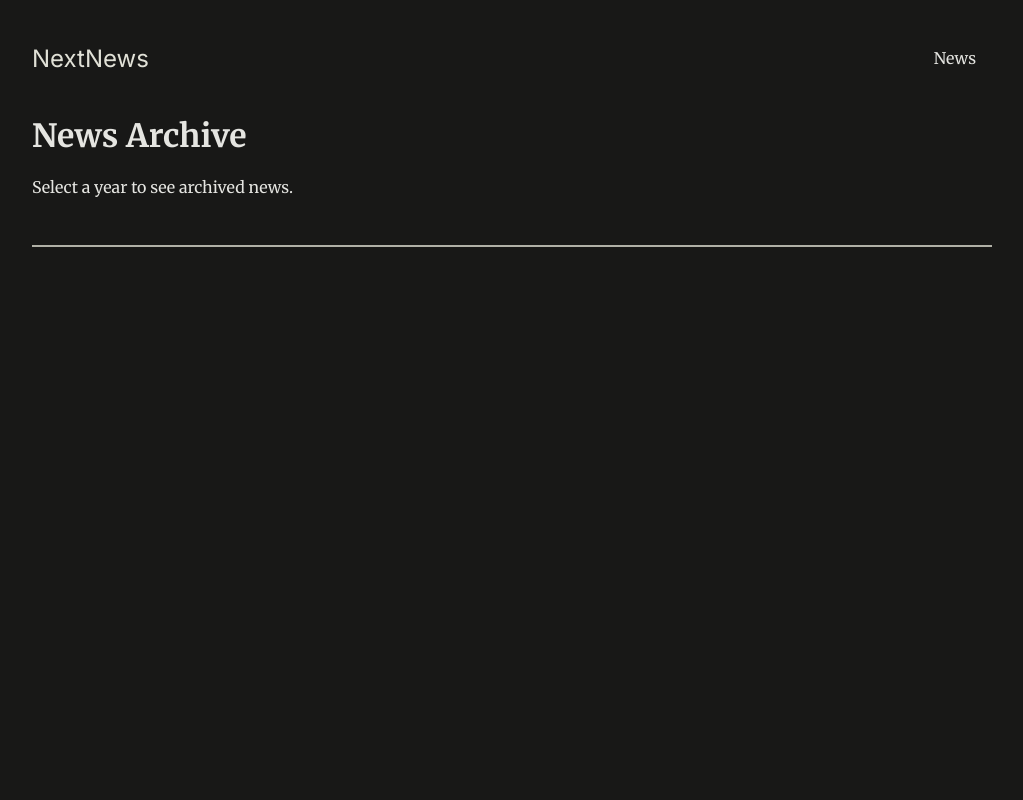
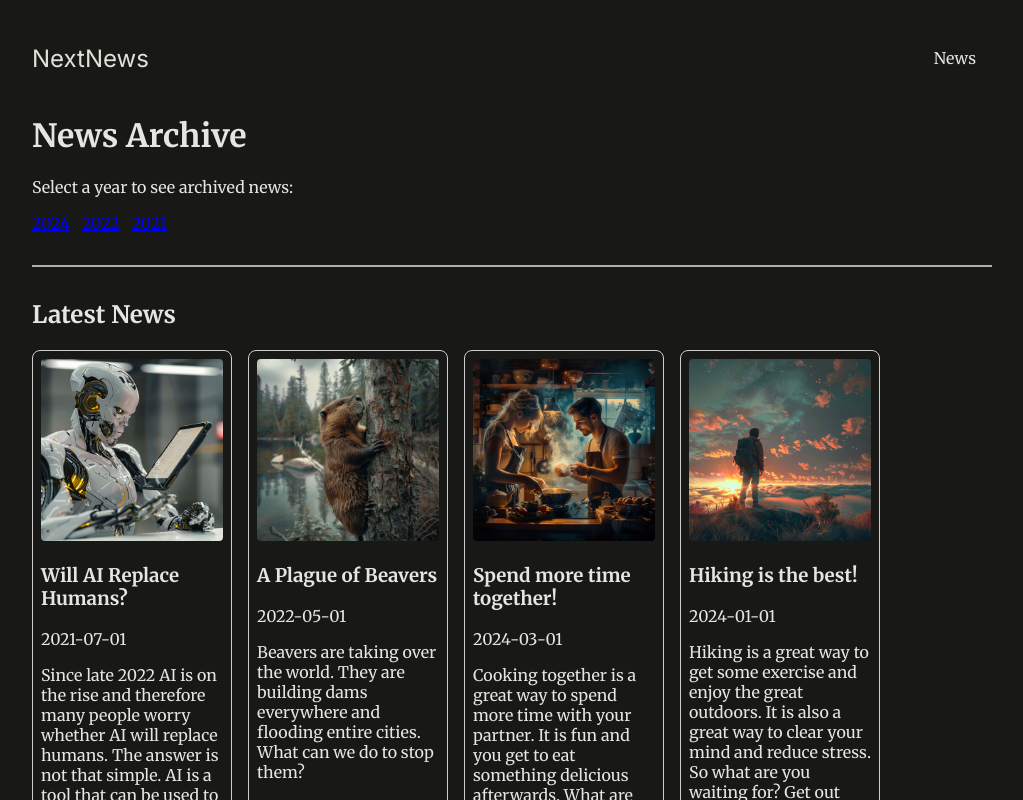
Before and after one commit to alainiranzi/Next.js-for-Routing-And-Page-Rendiring, a Next.js app: page /archive/2021 in a window 1280 px wide. Shown: the top 800 px of the page, without its empty margins (128-1151 px from the left). Built offline with nearby package versions, Linux system fonts and the light colour scheme.

Commit message:
still strugling with paraller routes

```diff
--- a/app/archive/@archive/default.js
+++ b/app/archive/@archive/default.js
@@ -1,3 +1,23 @@
+import { getAvailableNewsYears } from "@/lib/news";
+import Link from "next/link";
+
 export default function ArchiveDefault() {
-  return <p>Select a year to see archived news.</p>;
+  const years = getAvailableNewsYears();
+
+  return (
+    <div>
+      <p>Select a year to see archived news:</p>
+      <nav>
+        {years.map((year) => (
+          <Link
+            key={year}
+            href={`/archive/${year}`}
+            style={{ marginRight: "12px", color: "blue", textDecoration: "underline" }}
+          >
+            {year}
+          </Link>
+        ))}
+      </nav>
+    </div>
+  );
 }
--- a/app/archive/@latest/default.js
+++ b/app/archive/@latest/default.js
@@ -1,3 +1,37 @@
+import { getLatestNews } from "@/lib/news";
+
 export default function LatestDefault() {
-  return null;
+  const latestNews = getLatestNews();
+
+  return (
+    <div>
+      <h2>Latest News</h2>
+      {latestNews.length === 0 ? (
+        <p>No latest news available.</p>
+      ) : (
+        <div style={{ display: "flex", flexWrap: "wrap", gap: "16px" }}>
+          {latestNews.map((news) => (
+            <div
+              key={news.slug}
+              style={{
+                width: "200px",
+                border: "1px solid #ccc",
+                padding: "8px",
+                borderRadius: "8px",
+              }}
+            >
+              <img
+                src={`/images/news/${news.image}`}
+                alt={news.title}
+                style={{ width: "100%", borderRadius: "4px" }}
+              />
+              <h3>{news.title}</h3>
+              <p>{news.date}</p>
+              <p>{news.content}</p>
+            </div>
+          ))}
+        </div>
+      )}
+    </div>
+  );
 }
--- a/app/archive/[year]/page.js
+++ b/app/archive/[year]/page.js
@@ -1,19 +1,36 @@
-// app/archive/[year]/page.js
-import { getNewsForYear } from "@/lib/news";
+import { getNewsForYear, getAvailableNewsYears } from "@/lib/news";
+import Link from "next/link";
 
 export default function FilteredNewsPage({ params }) {
-  const newsYear = params.year; // convert string from URL to number
-  const news = getNewsForYear(newsYear); // filter news from dummy
-
-  if (news.length === 0) {
-    // niba nta news iri muri uwo mwaka, wowe ushobora kugaragaza null cyangwa message yoroheje
-    return <p>No news found for {newsYear}.</p>;
-  }
+  const newsYear = +params.year;
+  const news = getNewsForYear(newsYear);
+  const years = getAvailableNewsYears();
 
   return (
-    <div style={{ padding: "16px" }}>
+    <div>
+      {/* Years navigation */}
+      <nav style={{ marginBottom: "16px" }}>
+        {years.map((year) => (
+          <Link
+            key={year}
+            href={`/archive/${year}`}
+            style={{
+              marginRight: "8px",
+              fontWeight: year === newsYear ? "bold" : "normal",
+              textDecoration: "underline",
+              color: "blue",
+            }}
+          >
+            {year}
+          </Link>
+        ))}
+      </nav>
+
       <h2>News for {newsYear}</h2>
 
+      {news.length === 0 ? (
+        <p>No news found for {newsYear}</p>
+      ) : (
         <div style={{ display: "flex", flexWrap: "wrap", gap: "16px" }}>
           {news.map((item) => (
             <div
@@ -23,20 +40,20 @@ export default function FilteredNewsPage({ params }) {
                 border: "1px solid #ccc",
                 padding: "8px",
                 borderRadius: "8px",
-              boxShadow: "0 2px 5px rgba(0,0,0,0.1)",
               }}
             >
               <img
                 src={`/images/news/${item.image}`}
                 alt={item.title}
-              style={{ width: "100%", height: "auto", borderRadius: "4px" }}
+                style={{ width: "100%", borderRadius: "4px" }}
               />
               <h3>{item.title}</h3>
               <p>{item.date}</p>
-            <a href={`/news/${item.slug}`}>Read more</a>
+              <p>{item.content}</p>
             </div>
           ))}
         </div>
+      )}
     </div>
   );
 }
--- a/lib/news.js
+++ b/lib/news.js
@@ -1,46 +1,25 @@
-import { DUMMY_NEWS } from '@/dummy-news';
+import { DUMMY_NEWS } from "@/dummy-news";
 
+// all news
 export function getAllNews() {
   return DUMMY_NEWS;
 }
 
+// latest news (take all for now)
 export function getLatestNews() {
   return DUMMY_NEWS;
 }
 
-export default function getAvailableNewsYears() {
-  return DUMMY_NEWS.reduce((years, news) => {
-    const year = new Date(news.date).getFullYear();
-    if (!years.includes(year)) {
-      years.push(year);
-    }
-    return years;
-  }, []).sort((a, b) => b - a);
+// get available years (named export)
+export function getAvailableNewsYears() {
+  return Array.from(
+    new Set(DUMMY_NEWS.map((news) => new Date(news.date).getFullYear()))
+  ).sort((a, b) => b - a);
 }
 
-export function getAvailableNewsMonths(year) {
-  return DUMMY_NEWS.reduce((months, news) => {
-    const newsYear = new Date(news.date).getFullYear();
-    if (newsYear === +year) {
-      const month = new Date(news.date).getMonth();
-      if (!months.includes(month)) {
-        months.push(month + 1);
-      }
-    }
-    return months;
-  }, []).sort((a, b) => b - a);
-}
-
+// get news for a specific year
 export function getNewsForYear(year) {
   return DUMMY_NEWS.filter(
     (news) => new Date(news.date).getFullYear() === +year
   );
 }
-
-export function getNewsForYearAndMonth(year, month) {
-  return DUMMY_NEWS.filter((news) => {
-    const newsYear = new Date(news.date).getFullYear();
-    const newsMonth = new Date(news.date).getMonth() + 1;
-    return newsYear === +year && newsMonth === +month;
-  });
-}
```
Also changed, not shown: app/archive/@archive/page.js (+24 -17 lines), app/archive/layout.js (+4 -4 lines). Lines whose indentation alone changed are shown as unchanged.
